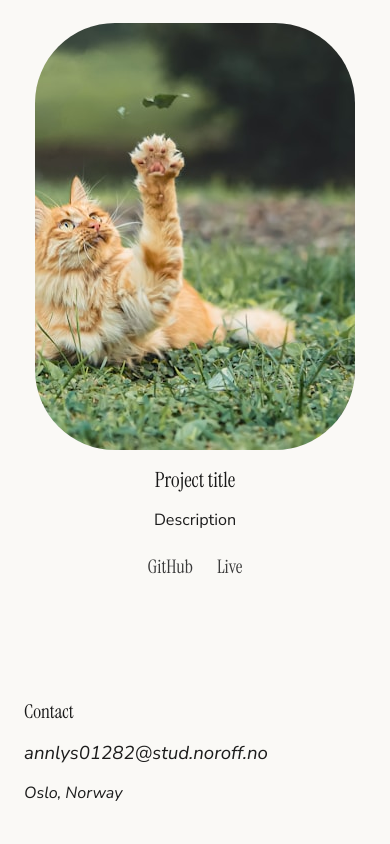
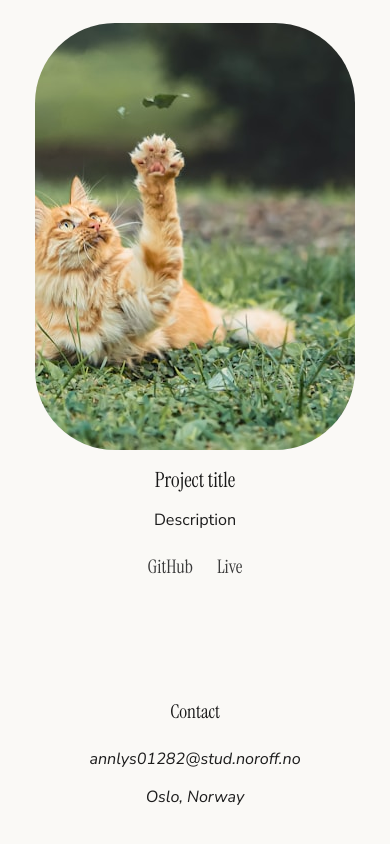
Before and after one commit to annikenlys/Portfolio-1-Course-Assignment, a plain HTML site: page index.html in a window 390 px wide. Shown: the part 2080-2924 px from the top of the page. Drawn offline with Linux system fonts and the light colour scheme.

Commit message:
style(footer): improve layout, spacing, and responsive typography

```diff
--- a/css/styles.css
+++ b/css/styles.css
@@ -288,10 +288,15 @@ body.menu-open {
     gap: 1.5rem;
 }
 
-.footer {}
+footer {
+    text-align: center;
+    display: flex;
+    flex-direction: column;
+    gap: 0.5rem;
+}
 
-.footer p {
-    font-size: 1.166rem;
+footer address p, footer address p a {
+    font-size: clamp(1rem, calc(0.9545rem + 0.2273vw), 1.166rem);
 }
 
 /* Responsive */
```
